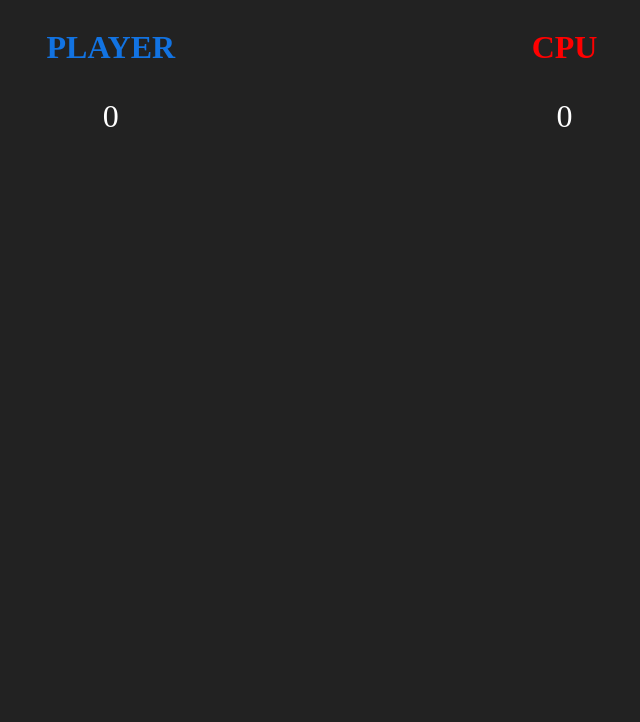
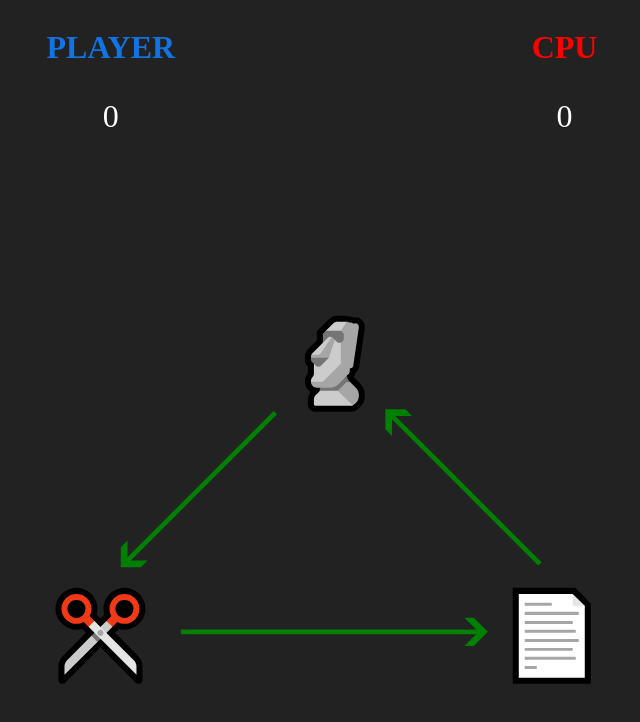
Before and after one commit to MariL11/manzdev-retos-rock-paper-scissors, a plain HTML site: page index.html in a window 1280 px wide. Shown: the whole page, without its empty margins (318-958 px from the left). Drawn offline with Linux system fonts and the light colour scheme.

Commit message:
Añadir archivos

```diff
--- a/index.html
+++ b/index.html
@@ -17,5 +17,8 @@
             <p>0</p>
         </div>
     </div>
+    <div id="svg">
+        <object id="icons" type="image/svg+xml" data="./icons.svg"></object>
+    </div>
 </body>
 </html>
--- a/style.css
+++ b/style.css
@@ -22,3 +22,9 @@ body{
 #CPU > h1{
     color: red;
 }
+
+#svg{
+    display: flex;
+    justify-content: center;
+    align-items: center;
+}
```
Also changed, not shown: icons.svg (added).
